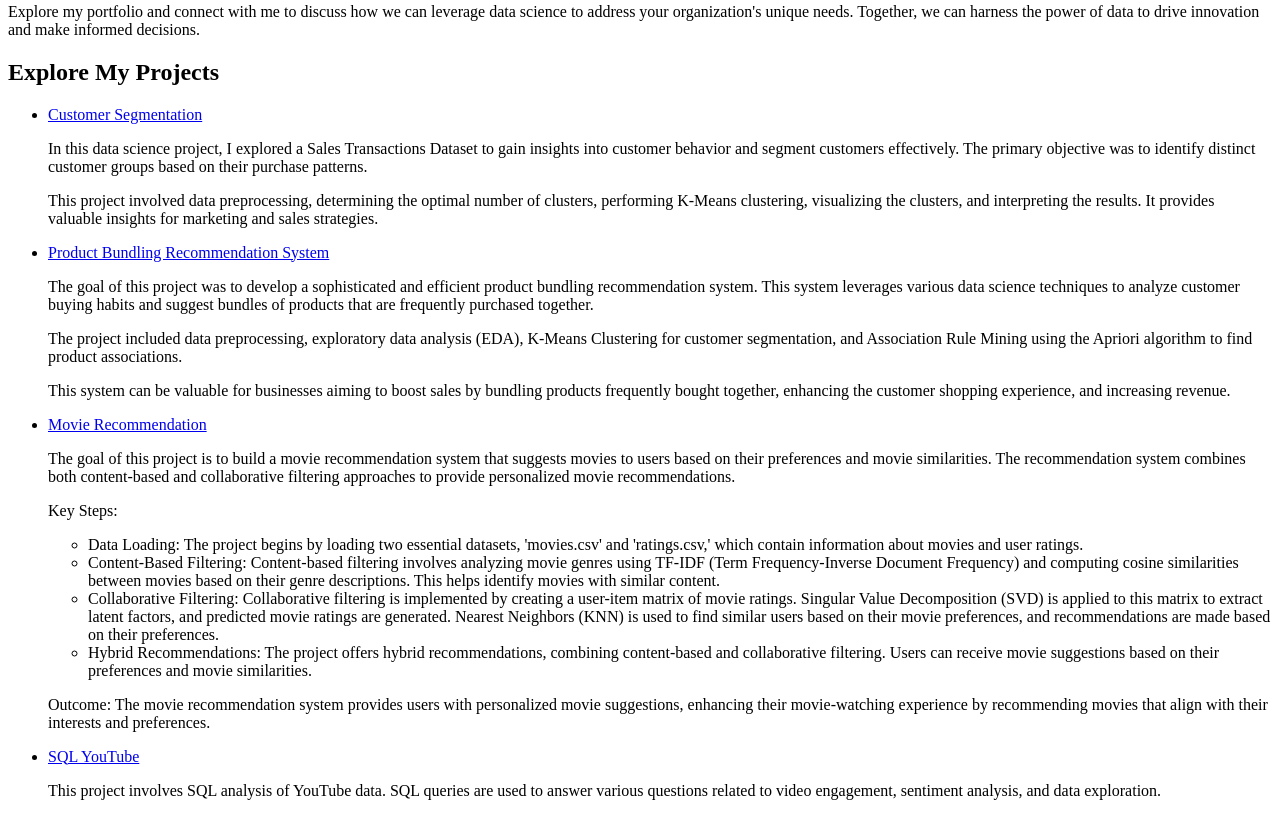
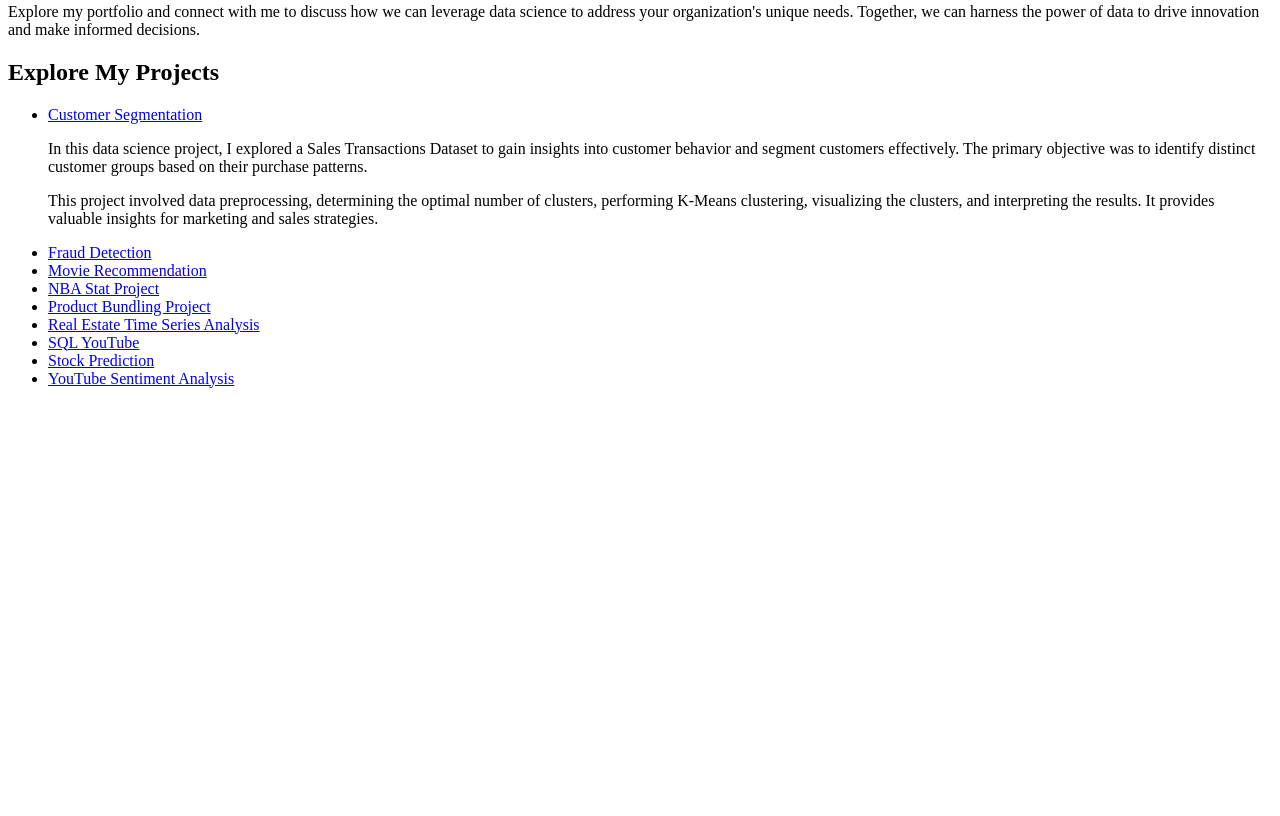
Before and after one commit to JustinBustamante/Data_Science-Journey, a plain HTML site: page index.html in a window 1280 px wide. Shown: the part 539-1355 px from the top of the page. After the commit the page ends 943 px from the top, so only its background shows below. Drawn offline with Linux system fonts and the light colour scheme.

Commit message:
Update index.html

```diff
--- a/index.html
+++ b/index.html
@@ -34,50 +34,56 @@
         <h2>Explore My Projects</h2>
         <ul>
             <li>
-                <a href="https://github.com/TheChangeArtist/Data_Science-Journey/tree/main/Customer%20Segmentation">Customer Segmentation</a>
+                <a href="https://github.com/JustinBustamante/Data_Science-Journey/tree/main/Customer%20Segmentation">Customer Segmentation</a>
                 <!-- Add the project summary here -->
                 <p>In this data science project, I explored a Sales Transactions Dataset to gain insights into customer behavior and segment customers effectively. The primary objective was to identify distinct customer groups based on their purchase patterns.</p>
                 <p>This project involved data preprocessing, determining the optimal number of clusters, performing K-Means clustering, visualizing the clusters, and interpreting the results. It provides valuable insights for marketing and sales strategies.</p>
                 <!-- End of project summary -->
             </li>
             <li>
-                <a href="https://github.com/TheChangeArtist/Data_Science-Journey/tree/main/Product%20Bundling%20Project">Product Bundling Recommendation System</a>
+                <a href="https://github.com/JustinBustamante/Data_Science-Journey/tree/main/Fraud%20Detection">Fraud Detection</a>
                 <!-- Add the project summary here -->
-                <p>The goal of this project was to develop a sophisticated and efficient product bundling recommendation system. This system leverages various data science techniques to analyze customer buying habits and suggest bundles of products that are frequently purchased together.</p>
-                <p>The project included data preprocessing, exploratory data analysis (EDA), K-Means Clustering for customer segmentation, and Association Rule Mining using the Apriori algorithm to find product associations.</p>
-                <p>This system can be valuable for businesses aiming to boost sales by bundling products frequently bought together, enhancing the customer shopping experience, and increasing revenue.</p>
-                <!-- End of project summary -->
+                <!-- Your project summary for "Fraud Detection" here -->
             </li>
-
             <li>
-                <a href="https://github.com/TheChangeArtist/Data_Science-Journey/tree/main/Movie%20Recommendation">Movie Recommendation</a>
+                <a href="https://github.com/JustinBustamante/Data_Science-Journey/tree/main/Movie%20Recommendation">Movie Recommendation</a>
                 <!-- Add the project summary here -->
-                <p>The goal of this project is to build a movie recommendation system that suggests movies to users based on their preferences and movie similarities. The recommendation system combines both content-based and collaborative filtering approaches to provide personalized movie recommendations.</p>
-                <p>Key Steps:</p>
-                <ul>
-                    <li>Data Loading: The project begins by loading two essential datasets, 'movies.csv' and 'ratings.csv,' which contain information about movies and user ratings.</li>
-                    <li>Content-Based Filtering: Content-based filtering involves analyzing movie genres using TF-IDF (Term Frequency-Inverse Document Frequency) and computing cosine similarities between movies based on their genre descriptions. This helps identify movies with similar content.</li>
-                    <li>Collaborative Filtering: Collaborative filtering is implemented by creating a user-item matrix of movie ratings. Singular Value Decomposition (SVD) is applied to this matrix to extract latent factors, and predicted movie ratings are generated. Nearest Neighbors (KNN) is used to find similar users based on their movie preferences, and recommendations are made based on their preferences.</li>
-                    <li>Hybrid Recommendations: The project offers hybrid recommendations, combining content-based and collaborative filtering. Users can receive movie suggestions based on their preferences and movie similarities.</li>
-                </ul>
-                <p>Outcome: The movie recommendation system provides users with personalized movie suggestions, enhancing their movie-watching experience by recommending movies that align with their interests and preferences.</p>
-                <!-- End of project summary -->
+                <!-- Your project summary for "Movie Recommendation" here -->
             </li>
-
             <li>
-                <a href="https://github.com/TheChangeArtist/Data_Science-Journey/tree/main/SQLYouTube">SQL YouTube</a>
+                <a href="https://github.com/JustinBustamante/Data_Science-Journey/tree/main/NBA%20Stat%20Project">NBA Stat Project</a>
                 <!-- Add the project summary here -->
-                <p>This project involves SQL analysis of YouTube data. SQL queries are used to answer various questions related to video engagement, sentiment analysis, and data exploration.</p>
-                <!-- End of project summary -->
+                <!-- Your project summary for "NBA Stat Project" here -->
             </li>
-            <!-- Add more project links as needed -->
+            <li>
+                <a href="https://github.com/JustinBustamante/Data_Science-Journey/tree/main/Product%20Bundling%20Project">Product Bundling Project</a>
+                <!-- Add the project summary here -->
+                <!-- Your project summary for "Product Bundling Project" here -->
+            </li>
+            <li>
+                <a href="https://github.com/JustinBustamante/Data_Science-Journey/tree/main/Real%20Estate%20Time%20Series%20Analysis">Real Estate Time Series Analysis</a>
+                <!-- Add the project summary here -->
+                <!-- Your project summary for "Real Estate Time Series Analysis" here -->
+            </li>
+            <li>
+                <a href="https://github.com/JustinBustamante/Data_Science-Journey/tree/main/SQLYouTube">SQL YouTube</a>
+                <!-- Add the project summary here -->
+                <!-- Your project summary for "SQL YouTube" here -->
+            </li>
+            <li>
+                <a href="https://github.com/JustinBustamante/Data_Science-Journey/tree/main/Stock%20Predection">Stock Prediction</a>
+                <!-- Add the project summary here -->
+                <!-- Your project summary for "Stock Prediction" here -->
+            </li>
+            <li>
+                <a href="https://github.com/JustinBustamante/Data_Science-Journey/tree/main/YouTube%20Sentiment%20Analysis">YouTube Sentiment Analysis</a>
+                <!-- Add the project summary here -->
+                <!-- Your project summary for "YouTube Sentiment Analysis" here -->
+            </li>
         </ul>
     </section>
 
-            <!-- Add more project links as needed -->
-        </ul>
-    </section>
-
+    <!-- Add more project links as needed -->
 </body>
 
 </html>
```
